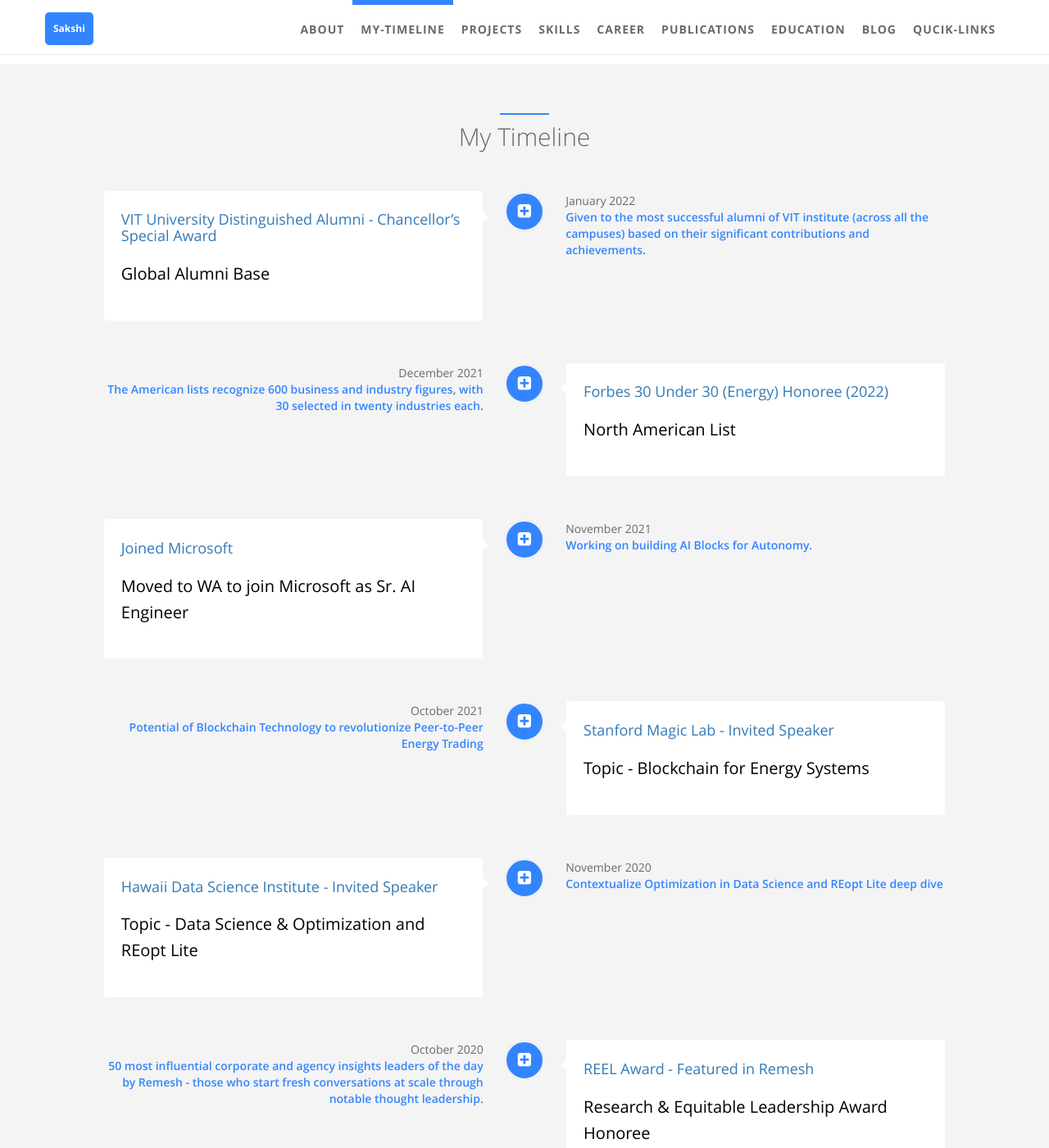
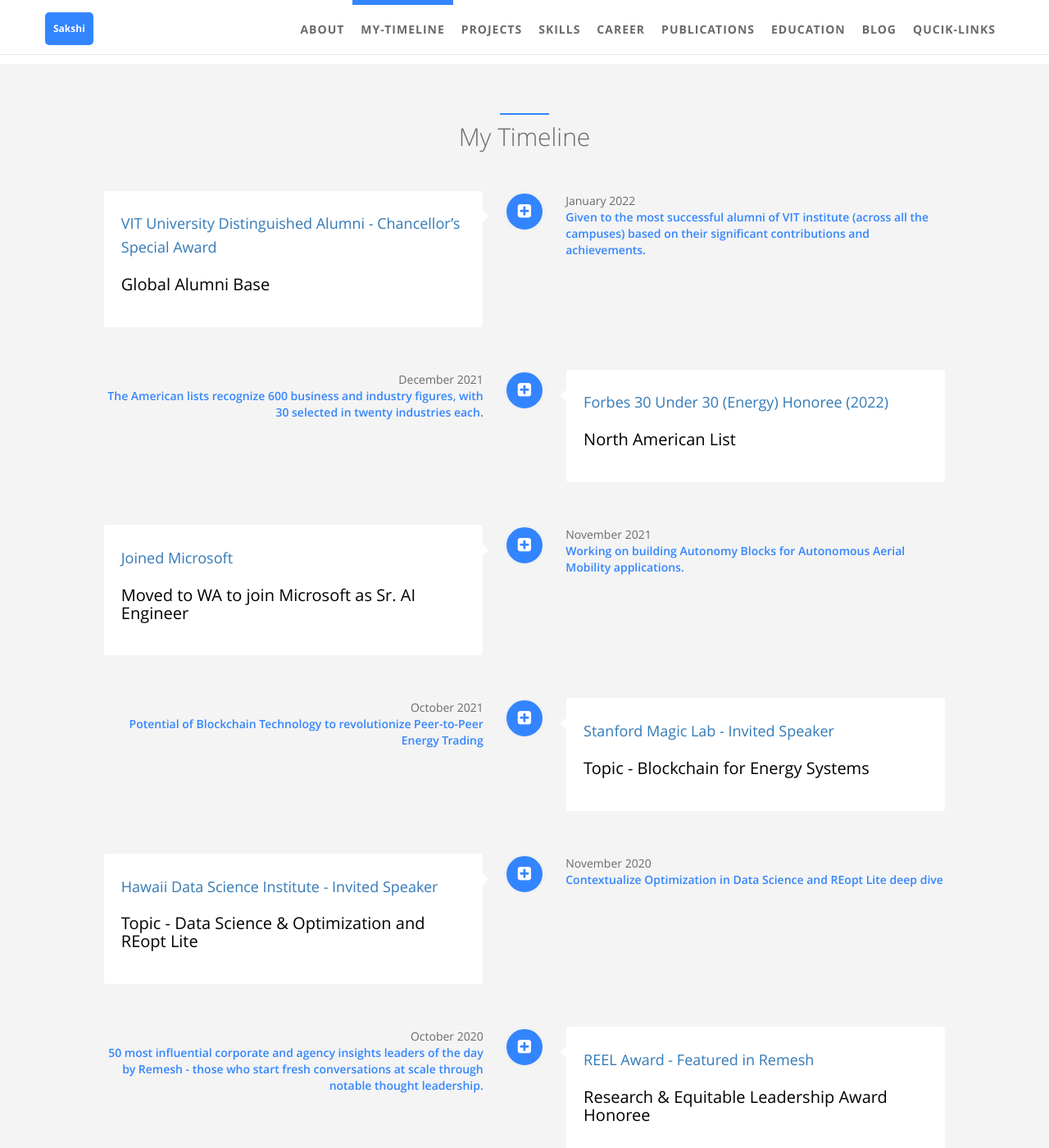
Before and after one commit to sakshi-mishra/sakshi-mishra.github.io, a Jekyll site: the page built from index.html, in a window 1280 px wide and 1400 px high, scrolled down 1222 px. Shown: the whole window at 82% size. Built offline with Jekyll 4.4.1, drawn with Linux system fonts in a browser that asks for light colours.

Commit message:
font size changes

```diff
--- a/_data/index/my-timeline.yml
+++ b/_data/index/my-timeline.yml
@@ -43,7 +43,7 @@
     detail: November 2021
     i18n: company_a_date
   job:
-    detail: Working on building AI Blocks for Autonomy.
+    detail: Working on building Autonomy Blocks for Autonomous Aerial Mobility applications.
     i18n: company_a_job
   icon: fa-plus-square
   present: false
--- a/_sass/_style.scss
+++ b/_sass/_style.scss
@@ -1131,10 +1131,11 @@
   h2 {
     font-weight: 400;
     margin-top: 4px;
+    line-height: 1.6;
   }
   p {
     margin: 1em 0;
-    line-height: 1.6;
+    line-height: 1.1;
   }
   .vertical-date {
     float: left;
```
